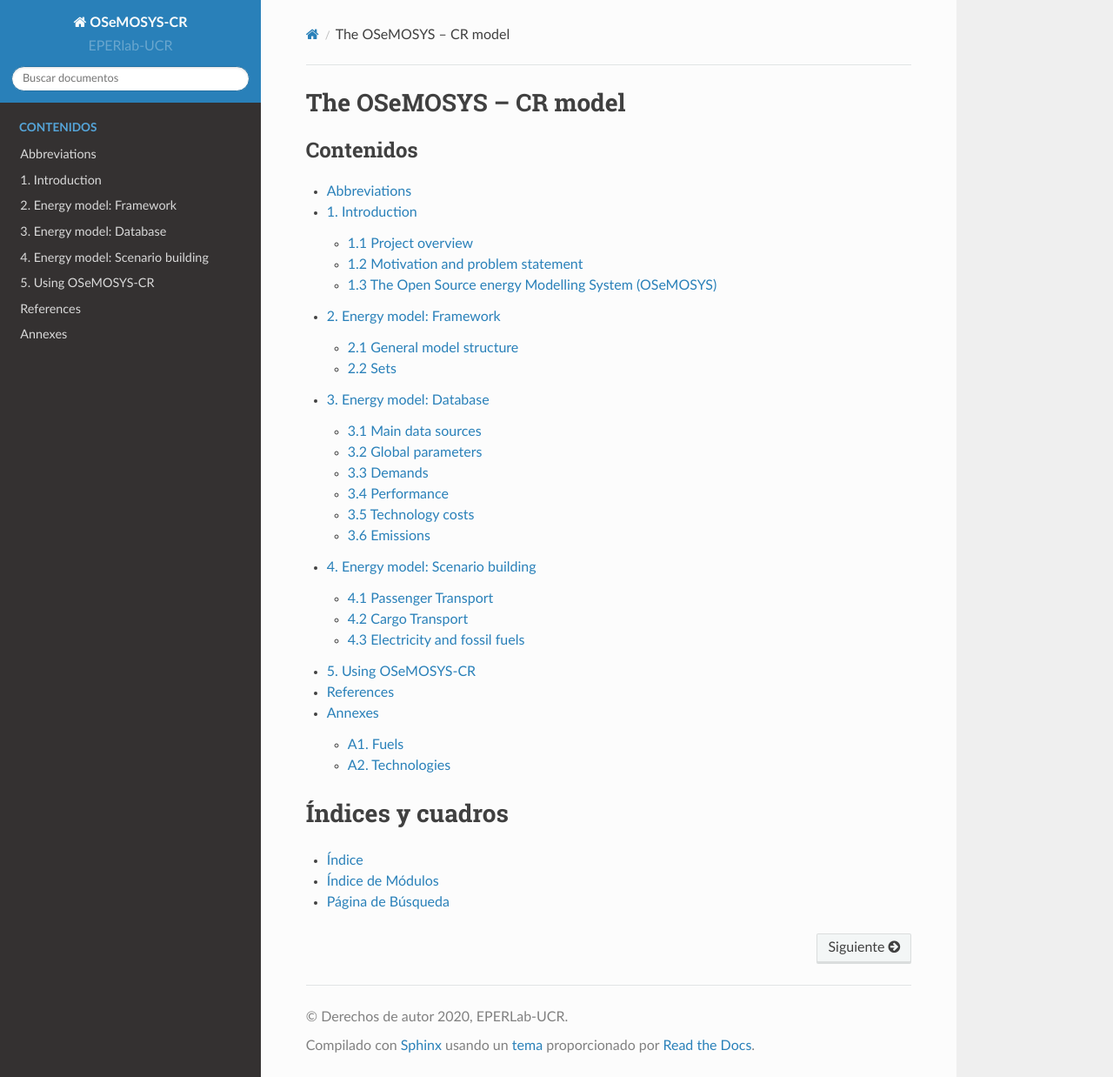
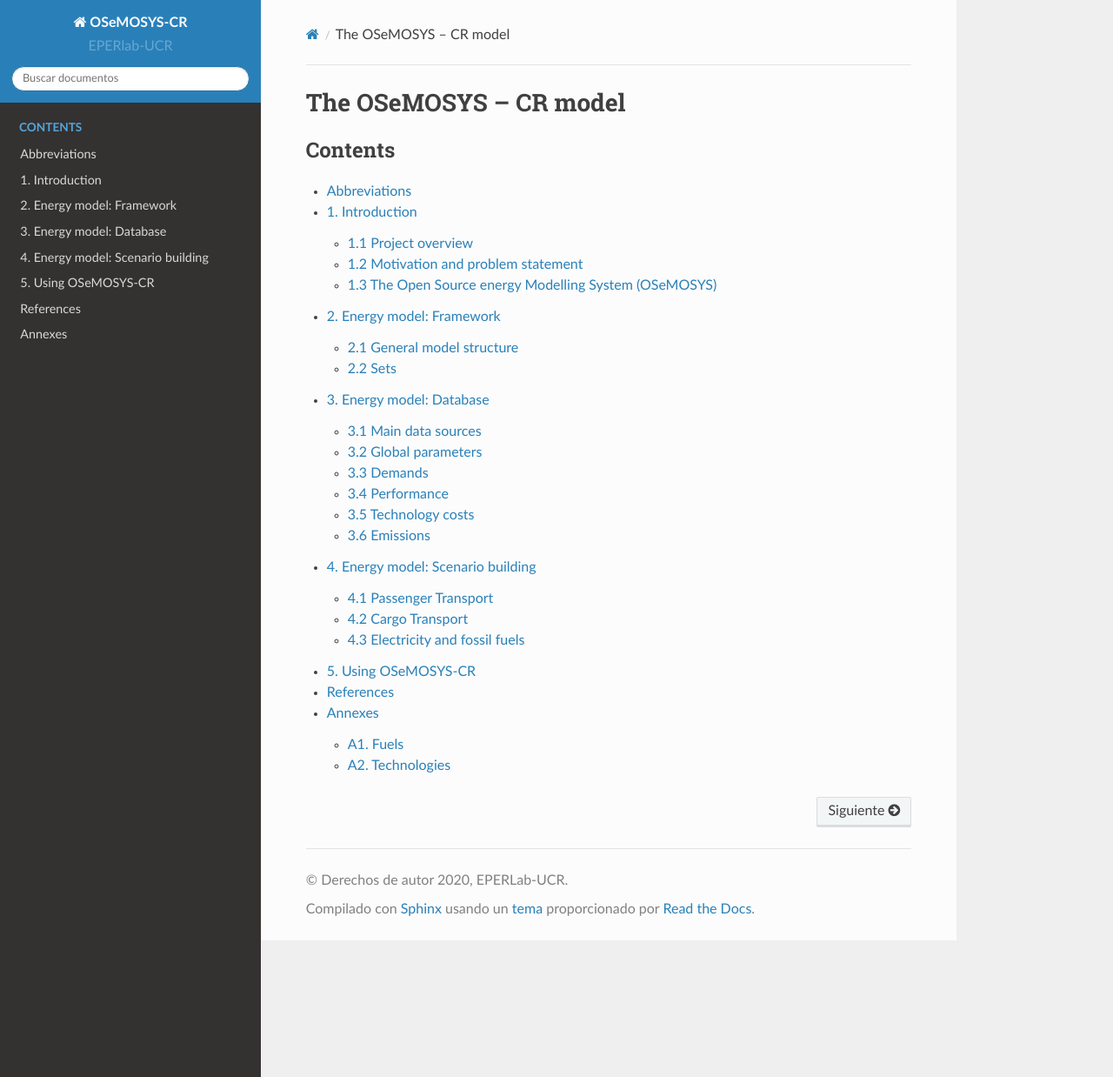
Before and after one commit to EPERLab/OSeMOSYS-CR, a Sphinx documentation site: the page built from docs/index.rst, in a window 1280 px wide and 1238 px high. Shown: the whole window at 87% size. Built offline with Sphinx 7.4.7 and the Read the Docs theme 2.0.0, drawn with Linux system fonts in a browser that asks for light colours; formulas are drawn with MathJax 3.

Commit message:
Update index.rst

```diff
--- a/docs/index.rst
+++ b/docs/index.rst
@@ -8,7 +8,7 @@
 
 .. toctree::
    :maxdepth: 2
-   :caption: Contenidos
+   :caption: Contents
 
    00Abreviations
    01Introduction
@@ -18,10 +18,3 @@
    05PythonModules
    99refs
    999Annexes
-
-Índices y cuadros
-==================
-
-* :ref:`genindex`
-* :ref:`modindex`
-* :ref:`search`
```
